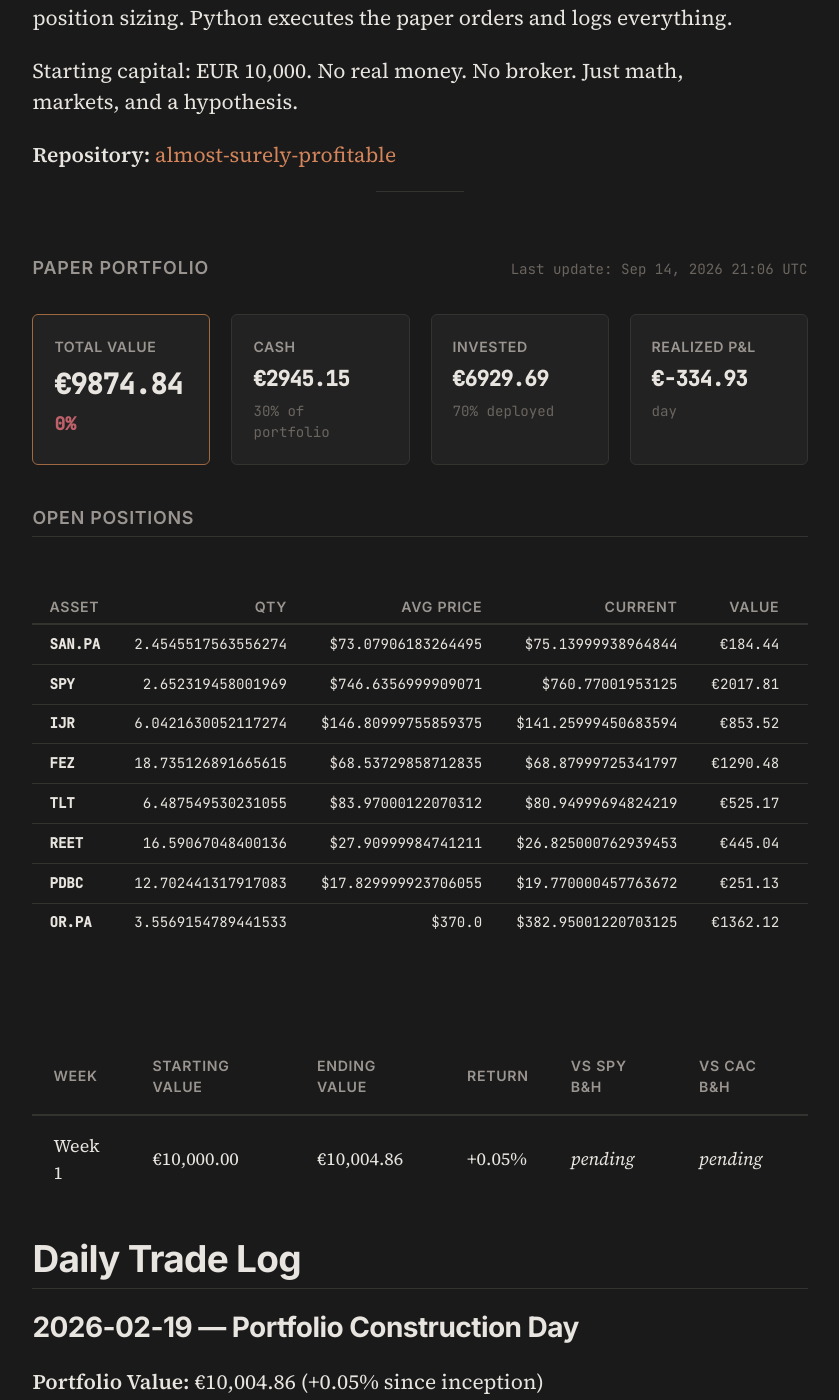
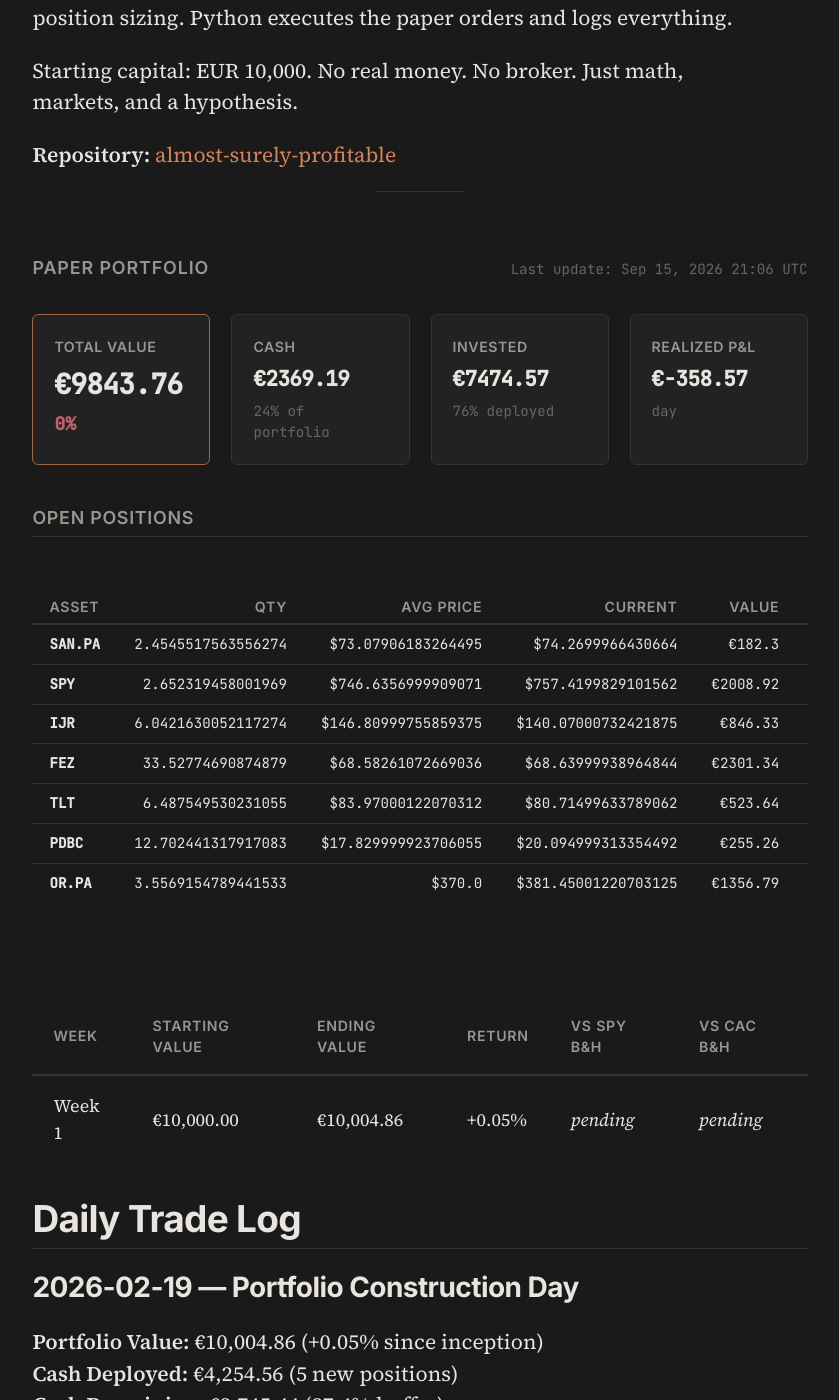
Before and after one commit to Alm0stSurely/alm0stsurely.github.io, a Jekyll site: the page built from trading.md, in a window 1280 px wide and 1400 px high, scrolled down 854 px. Shown: the whole window, without its empty margins (220-1059 px from the left). Built offline with Jekyll 4.4.1, drawn with Linux system fonts in a browser that asks for light colours.

```diff
--- a/_data/portfolio.json
+++ b/_data/portfolio.json
@@ -1,81 +1,72 @@
 {
-  "cash": 2945.1475119180495,
-  "total_realized_pnl": -334.92691246654357,
+  "cash": 2369.1860008690774,
+  "total_realized_pnl": -358.5686052485684,
   "positions": [
     {
       "ticker": "SAN.PA",
       "quantity": 2.4545517563556274,
       "avg_price": 73.07906183264495,
-      "current_price": 75.13999938964844,
-      "market_value": 184.43501747442235,
-      "unrealized_pnl": 5.058677900282191,
-      "unrealized_pnl_pct": 0.02820147803379235
+      "current_price": 74.2699966430664,
+      "market_value": 182.2995507047652,
+      "unrealized_pnl": 2.923211130625049,
+      "unrealized_pnl_pct": 0.016296525715515684
     },
     {
       "ticker": "SPY",
       "quantity": 2.652319458001969,
       "avg_price": 746.6356999909071,
-      "current_price": 760.77001953125,
-      "market_value": 2017.8051258672724,
-      "unrealized_pnl": 37.48873074246876,
-      "unrealized_pnl_pct": 0.01893067735779976
+      "current_price": 757.4199829101562,
+      "market_value": 2008.9197585521263,
+      "unrealized_pnl": 28.60336342732262,
+      "unrealized_pnl_pct": 0.01444383508500922
     },
     {
       "ticker": "IJR",
       "quantity": 6.0421630052117274,
       "avg_price": 146.80999755859375,
-      "current_price": 141.25999450683594,
-      "market_value": 853.5159129256159,
-      "unrealized_pnl": -33.534023118143296,
-      "unrealized_pnl_pct": -0.03780398572340241
+      "current_price": 140.07000732421875,
+      "market_value": 846.3258163941302,
+      "unrealized_pnl": -40.72411964962896,
+      "unrealized_pnl_pct": -0.045909613421831065
     },
     {
       "ticker": "FEZ",
-      "quantity": 18.735126891665615,
-      "avg_price": 68.53729858712835,
-      "current_price": 68.87999725341797,
-      "market_value": 1290.4754888403647,
-      "unrealized_pnl": 6.420502998540542,
-      "unrealized_pnl_pct": 0.005000177616483668
+      "quantity": 33.52774690874879,
+      "avg_price": 68.58261072669036,
+      "current_price": 68.63999938964844,
+      "market_value": 2301.344527352804,
+      "unrealized_pnl": 1.9241125670896508,
+      "unrealized_pnl_pct": 0.0008367815449133346
     },
     {
       "ticker": "TLT",
       "quantity": 6.487549530231055,
       "avg_price": 83.97000122070312,
-      "current_price": 80.94999694824219,
-      "market_value": 525.167114673774,
-      "unrealized_pnl": -19.592427299099654,
-      "unrealized_pnl_pct": -0.03596527603379779
-    },
-    {
-      "ticker": "REET",
-      "quantity": 16.59067048400136,
-      "avg_price": 27.90999984741211,
-      "current_price": 26.825000762939453,
-      "market_value": 445.04474839101357,
-      "unrealized_pnl": -18.000862285928974,
-      "unrealized_pnl_pct": -0.03887492262287701
+      "current_price": 80.71499633789062,
+      "market_value": 523.6425365744836,
+      "unrealized_pnl": -21.117005398390006,
+      "unrealized_pnl_pct": -0.03876390181604479
     },
     {
       "ticker": "PDBC",
       "quantity": 12.702441317917083,
       "avg_price": 17.829999923706055,
-      "current_price": 19.770000457763672,
-      "market_value": 251.1272706699369,
-      "unrealized_pnl": 24.642742940594673,
-      "unrealized_pnl_pct": 0.10880541460228887
+      "current_price": 20.094999313354492,
+      "market_value": 255.2555495614695,
+      "unrealized_pnl": 28.771021832127275,
+      "unrealized_pnl_pct": 0.12703305660910205
     },
     {
       "ticker": "OR.PA",
       "quantity": 3.5569154789441533,
       "avg_price": 370.0,
-      "current_price": 382.95001220703125,
-      "market_value": 1362.120826081042,
-      "unrealized_pnl": 46.0620988717053,
-      "unrealized_pnl_pct": 0.03500003299197644
+      "current_price": 381.45001220703125,
+      "market_value": 1356.7854528626256,
+      "unrealized_pnl": 40.726725653288895,
+      "unrealized_pnl_pct": 0.03094597893792225
     }
   ],
-  "last_updated": "2026-09-14T21:06:43.151607",
-  "total_value": 9874.839016841492,
-  "positions_value": 6929.691504923442
+  "last_updated": "2026-09-15T21:06:53.677694",
+  "total_value": 9843.759192871483,
+  "positions_value": 7474.5731920024045
 }
```
Also changed, not shown: _trading_analysis.md (+45 -48 lines).
